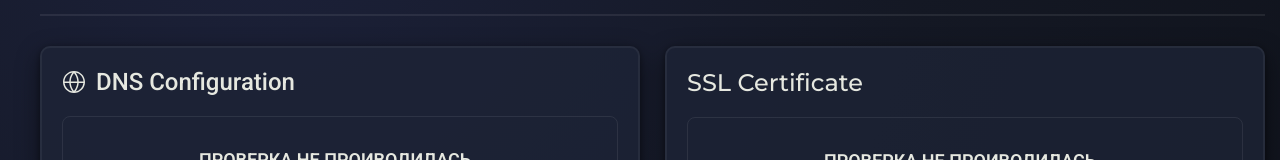
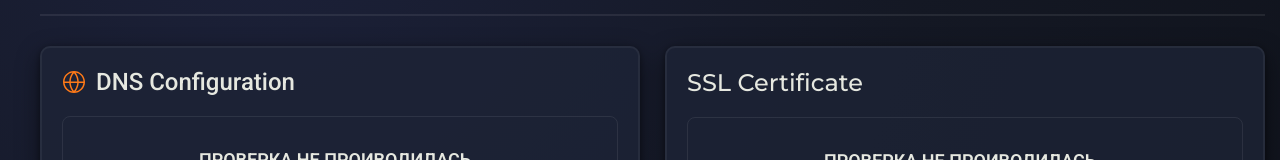
Before and after one commit to doberman24/hosting-toolkit-frontend, a React (Vite) app: page / in a window 1280 px wide. Shown: the part 323-483 px from the top of the page. Built offline with nearby package versions, Linux system fonts and the light colour scheme.

Commit message:
Corrected colors on dns component

```diff
--- a/src/components/ui/Card/DNSCard/DNSCard.module.scss
+++ b/src/components/ui/Card/DNSCard/DNSCard.module.scss
@@ -29,9 +29,10 @@
     align-items: center;
     gap: 10px;
 }
-.headerCard h2 span {
+.headerCard h2 span:first-child {
     display: flex;
     align-items: center;
+    color: vars.$color-accent;
 }
 .cardBlock p {
     font-size: vars.$size-text;
@@ -55,15 +56,17 @@
 .showStatus.ok p {
     border: vars.$color-success solid 1px;
     color: vars.$color-success;
+    box-shadow: inset 0 0 6px 12px rgb(vars.$color-success, 0.15);
 }
 .showStatus.warning p{
     border: vars.$color-warning solid 1px;
     color: vars.$color-warning;
-    box-shadow: inset 0 0 6px vars.$color-warning;
+    box-shadow: inset 0 0 6px 12px rgba(vars.$color-warning, 0.15);
 }
 .showStatus.error p {
     border: vars.$color-error solid 1px;
     color: vars.$color-error;
+    box-shadow: inset 0 0 6px 12px rgba(vars.$color-error, 0.15);
 }
 .showStatus p {
     display: flex;
```
